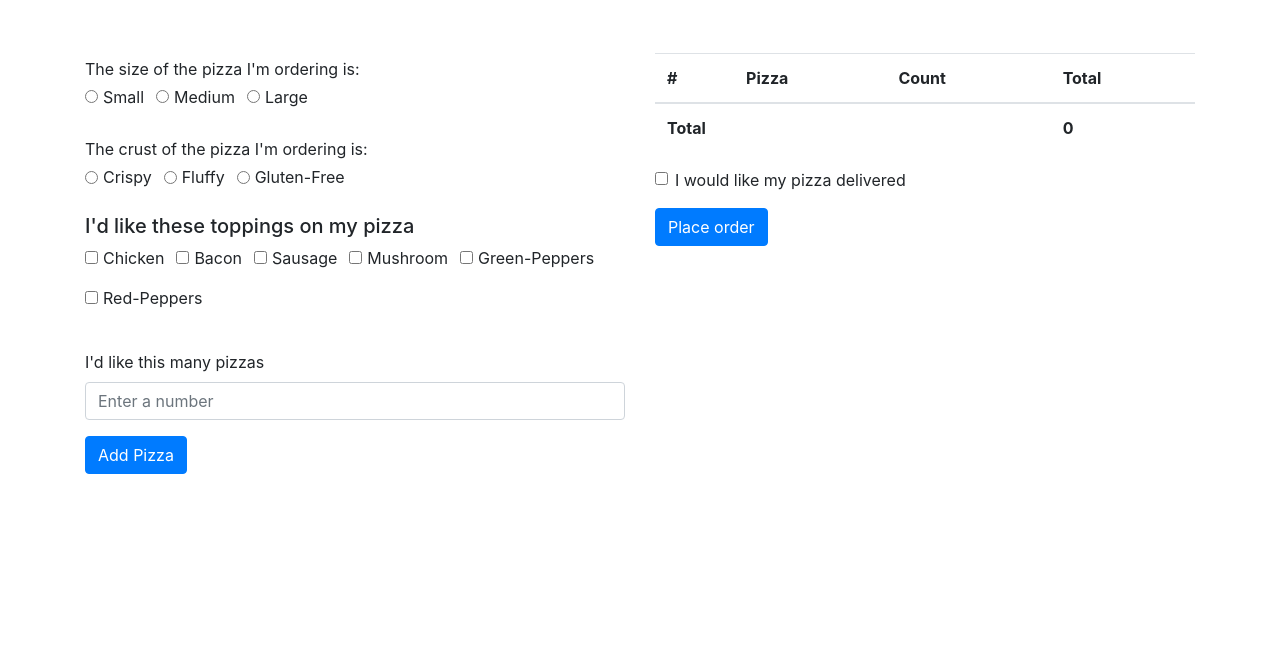
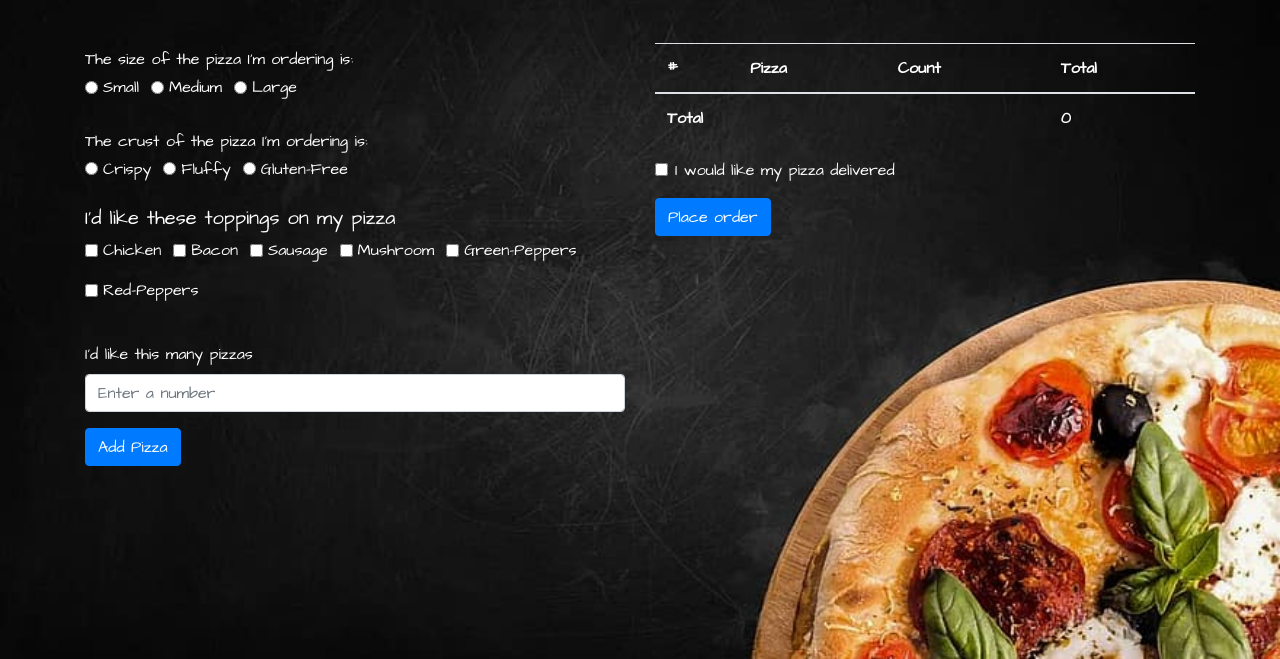
Before and after one commit to Dennis-Kiambi/loco-bueno-pizzeria, a plain HTML site: page index.html in a window 1280 px wide. Shown: the part 141-800 px from the top of the page. Drawn offline with nearby package versions, Linux system fonts and the light colour scheme.

Commit message:
add css styling: font, color and background

```diff
--- a/css/styles.css
+++ b/css/styles.css
@@ -0,0 +1,9 @@
+body{
+    background-image: url('../images/pizza-background.jpg');
+    background-repeat: no-repeat;
+    background-size: 100%;
+    color: white;
+}
+#tablePizzas{
+    color: white;
+}
--- a/index.html
+++ b/index.html
@@ -5,7 +5,14 @@
     <meta charset="UTF-8">
     <meta name="viewport" content="width=device-width, initial-scale=1.0">
     <title>Bueno Loco Pizzeria</title>
+    <link href="//fonts.googleapis.com/css?family=Architects Daughter&subset=latin" rel="stylesheet" type="text/css">
+    <style>
+        * {
+            font-family: 'Architects Daughter', sans-serif;
+        }
+    </style>
     <link rel="stylesheet" href="./css/bootstrap.min.css">
+    <link rel="stylesheet" href="./css/styles.css">
 </head>
 
 <body>
@@ -15,7 +22,7 @@
                 <br><br>
                 <center>
                     <h1>Pizzeria Loco Bueno</h1>
-                    <h3>The best Spanish style pizza in the history of Spanish, style and pizza</h3>
+                    <h5>The best Spanish style pizza in the history of Spanish, style and pizza</h5>
                 </center>
                 <br><br>
             </div>
```
Also changed, not shown: images/pizza-background.jpg (added).
